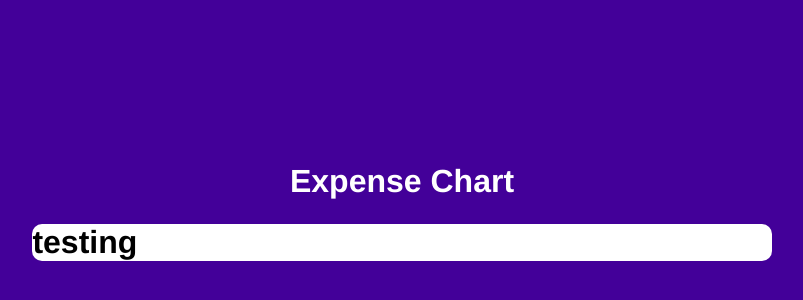
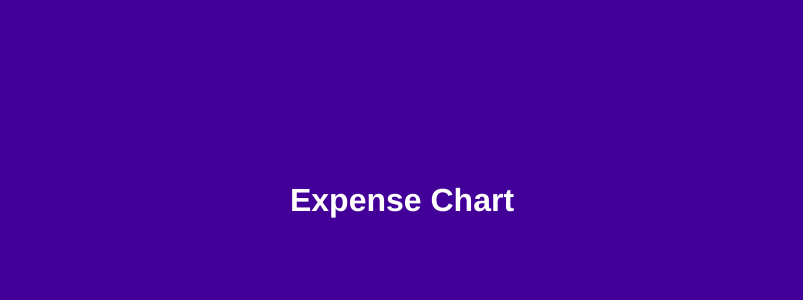
Before and after one commit to HasibGit/GoZayaan_Assessment_Task, an Angular app: page / in a window 1280 px wide. Shown: the part 188-488 px from the top of the page, without its empty margins (238-1041 px from the left). Built offline with nearby package versions, Linux system fonts and the light colour scheme.

Commit message:
working on chart footer

```diff
--- a/src/app/app.component.html
+++ b/src/app/app.component.html
@@ -12,7 +12,13 @@
       fxFlex.lt-lg="80%"
       fxFlex.lt-md="100%"
     >
-      <h1>testing</h1>
+      <section class="chart-header"></section>
+
+      <section class="chart-filter"></section>
+
+      <div class="chart"></div>
+
+      <div class="chart-footer"></div>
     </div>
   </div>
 </div>
```
